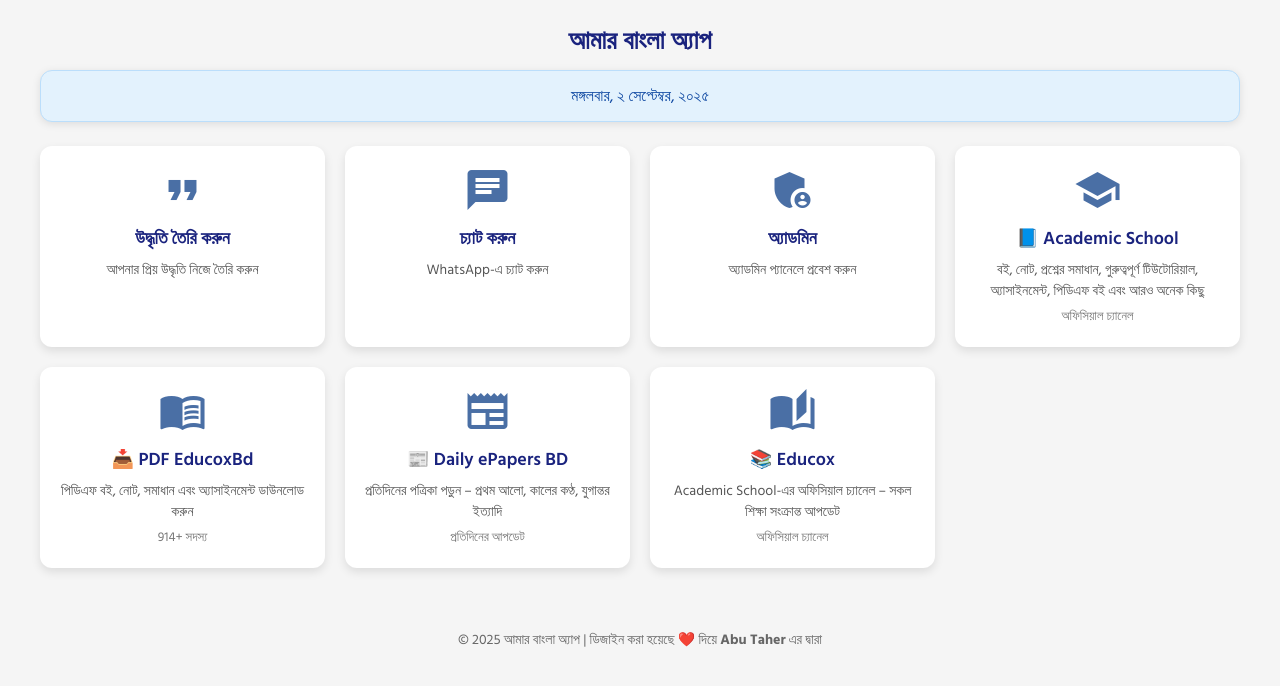
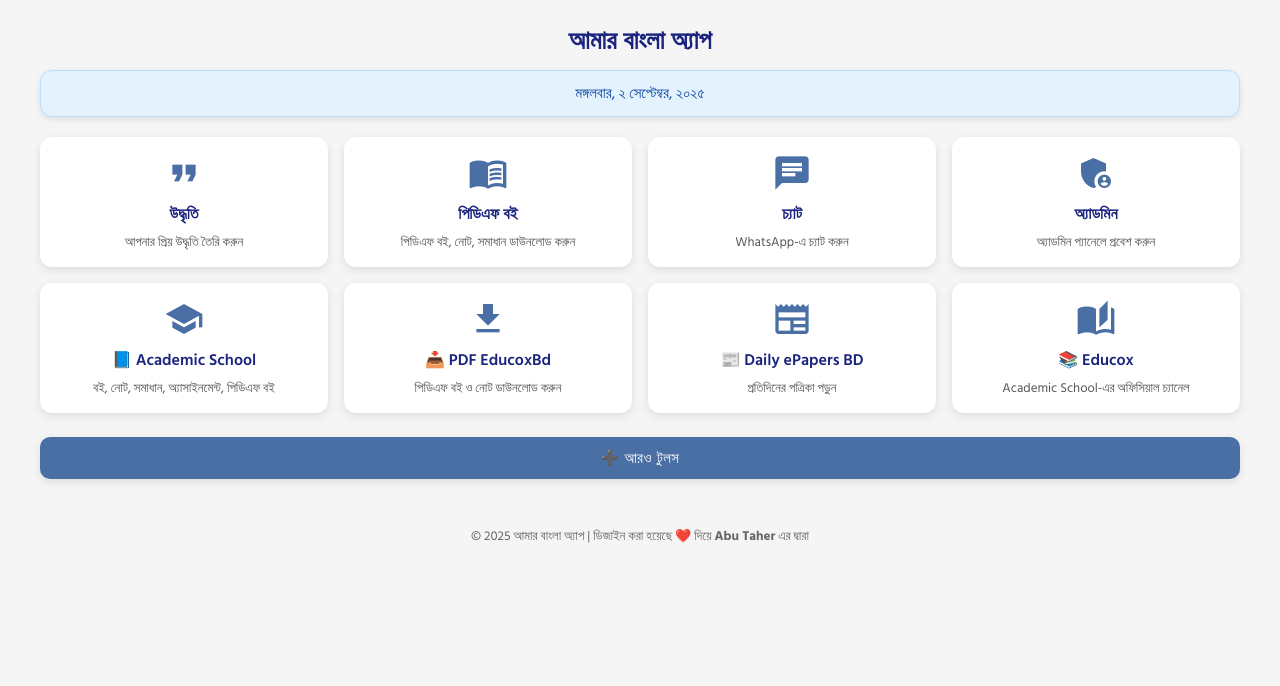
Before and after one commit to academicschoolbd/academicschoolbd.github.io, a plain HTML site: page index.html in a window 1280 px wide. Drawn offline with Linux system fonts and the light colour scheme.

Commit message:
Update index.html

```diff
--- a/index.html
+++ b/index.html
@@ -54,79 +54,103 @@
     .date-card {
       background: #e3f2fd;
       border-radius: 12px;
-      padding: 12px;
+      padding: 10px;
       text-align: center;
-      font-size: 16px;
+      font-size: 15px;
       color: #0d47a1;
-      box-shadow: 0 2px 8px rgba(0,0,0,0.1);
-      margin-bottom: 24px;
+      box-shadow: 0 2px 6px rgba(0,0,0,0.1);
+      margin-bottom: 20px;
       border: 1px solid #bbdefb;
     }
 
+    /* Two cards per row on mobile */
     .menu-grid {
       display: grid;
       grid-template-columns: repeat(auto-fit, minmax(260px, 1fr));
-      gap: 20px;
-      margin-bottom: 30px;
+      gap: 16px;
+      margin-bottom: 24px;
     }
 
     .card {
       background: white;
       border-radius: 12px;
       overflow: hidden;
-      box-shadow: 0 4px 10px rgba(0,0,0,0.1);
+      box-shadow: 0 3px 8px rgba(0,0,0,0.1);
       transition: all 0.3s ease;
       text-decoration: none;
+      padding: 16px;
+      text-align: center;
     }
 
     .card:hover {
-      transform: translateY(-6px);
-      box-shadow: 0 8px 20px rgba(0,0,0,0.15);
-    }
-
-    .card-content {
-      padding: 20px;
-      text-align: center;
+      transform: translateY(-4px);
+      box-shadow: 0 6px 14px rgba(0,0,0,0.15);
     }
 
     .card-icon {
-      font-size: 48px;
+      font-size: 40px;
       color: #4a6fa5;
-      margin-bottom: 10px;
+      margin-bottom: 8px;
     }
 
     .card-title {
-      font-size: 18px;
+      font-size: 16px;
       font-weight: 600;
       color: #1a237e;
     }
 
     .card-desc {
-      font-size: 14px;
+      font-size: 13px;
       color: #555;
       margin-top: 6px;
-      line-height: 1.5;
+      line-height: 1.4;
     }
 
-    .card-meta {
-      font-size: 13px;
-      color: #777;
-      margin-top: 4px;
+    .btn-more {
+      display: block;
+      width: 100%;
+      padding: 12px;
+      background-color: #4a6fa5;
+      color: white;
+      border: none;
+      border-radius: 10px;
+      font-size: 15px;
+      font-weight: 500;
+      cursor: pointer;
+      box-shadow: 0 3px 8px rgba(0,0,0,0.1);
+      margin-bottom: 16px;
+      text-transform: uppercase;
+      letter-spacing: 0.5px;
+    }
+
+    .btn-more:hover {
+      background-color: #3a5a8c;
+    }
+
+    .extra-tools {
+      display: none;
+      grid-template-columns: repeat(auto-fit, minmax(260px, 1fr));
+      gap: 16px;
+      margin-bottom: 20px;
+    }
+
+    .extra-tools.show {
+      display: grid;
     }
 
     .install-btn {
       display: block;
       width: 100%;
-      padding: 14px;
+      padding: 12px;
       background-color: #2e7d32;
       color: white;
       border: none;
-      border-radius: 12px;
-      font-size: 16px;
+      border-radius: 10px;
+      font-size: 15px;
       font-weight: 500;
       cursor: pointer;
-      box-shadow: 0 4px 10px rgba(0,0,0,0.1);
-      margin-bottom: 16px;
+      box-shadow: 0 3px 8px rgba(0,0,0,0.1);
+      margin-bottom: 14px;
       text-transform: uppercase;
     }
 
@@ -136,10 +160,10 @@
 
     footer {
       text-align: center;
-      margin-top: 40px;
-      padding: 20px;
+      margin-top: 30px;
+      padding: 16px;
       color: #666;
-      font-size: 14px;
+      font-size: 13px;
     }
 
     footer .love {
@@ -147,11 +171,23 @@
     }
 
     @media (max-width: 600px) {
+      .menu-grid {
+        grid-template-columns: repeat(2, 1fr); /* 2 cards per row */
+      }
+      .card {
+        padding: 14px;
+      }
+      .card-icon {
+        font-size: 36px;
+      }
+      .card-title {
+        font-size: 15px;
+      }
+      .card-desc {
+        font-size: 12px;
+      }
       h1 {
         font-size: 24px;
-      }
-      .card-title {
-        font-size: 17px;
       }
     }
   </style>
@@ -171,76 +207,83 @@
       📲 অ্যাপ ইনস্টল করুন
     </button>
 
-    <!-- All Cards -->
+    <!-- Main Menu -->
     <div class="menu-grid">
-
-      <!-- Quote Card -->
       <a href="quote.html" class="card">
-        <div class="card-content">
         <span class="material-icons card-icon">format_quote</span>
-          <div class="card-title">উদ্ধৃতি তৈরি করুন</div>
-          <div class="card-desc">আপনার প্রিয় উদ্ধৃতি নিজে তৈরি করুন</div>
-        </div>
+        <div class="card-title">উদ্ধৃতি</div>
+        <div class="card-desc">আপনার প্রিয় উদ্ধৃতি তৈরি করুন</div>
       </a>
 
-      <!-- Chat Card -->
-      <a href="https://wa.me/8801700000000" target="_blank" class="card">
-        <div class="card-content">
-          <span class="material-icons card-icon">chat</span>
-          <div class="card-title">চ্যাট করুন</div>
-          <div class="card-desc">WhatsApp-এ চ্যাট করুন</div>
-        </div>
+      <a href="books/" class="card">
+        <span class="material-icons card-icon">menu_book</span>
+        <div class="card-title">পিডিএফ বই</div>
+        <div class="card-desc">পিডিএফ বই, নোট, সমাধান ডাউনলোড করুন</div>
       </a>
 
-      <!-- Admin Card -->
+      <a href="https://wa.me/8801700000000" target="_blank" class="card">
+        <span class="material-icons card-icon">chat</span>
+        <div class="card-title">চ্যাট</div>
+        <div class="card-desc">WhatsApp-এ চ্যাট করুন</div>
+      </a>
+
       <a href="admin.html" class="card">
-        <div class="card-content">
         <span class="material-icons card-icon">admin_panel_settings</span>
         <div class="card-title">অ্যাডমিন</div>
         <div class="card-desc">অ্যাডমিন প্যানেলে প্রবেশ করুন</div>
-        </div>
       </a>
 
-      <!-- Academic School -->
+      <!-- Telegram Channels -->
       <a href="https://t.me/academicschoolbd" target="_blank" class="card">
-        <div class="card-content">
         <span class="material-icons card-icon">school</span>
         <div class="card-title">📘 Academic School</div>
-          <div class="card-desc">বই, নোট, প্রশ্নের সমাধান, গুরুত্বপূর্ণ টিউটোরিয়াল, অ্যাসাইনমেন্ট, পিডিএফ বই এবং আরও অনেক কিছু</div>
-          <div class="card-meta">অফিসিয়াল চ্যানেল</div>
-        </div>
+        <div class="card-desc">বই, নোট, সমাধান, অ্যাসাইনমেন্ট, পিডিএফ বই</div>
       </a>
 
-      <!-- PDF EducoxBd -->
       <a href="https://t.me/pdf_educoxbd" target="_blank" class="card">
-        <div class="card-content">
-          <span class="material-icons card-icon">menu_book</span>
+        <span class="material-icons card-icon">download</span>
         <div class="card-title">📥 PDF EducoxBd</div>
-          <div class="card-desc">পিডিএফ বই, নোট, সমাধান এবং অ্যাসাইনমেন্ট ডাউনলোড করুন</div>
-          <div class="card-meta">914+ সদস্য</div>
-        </div>
+        <div class="card-desc">পিডিএফ বই ও নোট ডাউনলোড করুন</div>
       </a>
 
-      <!-- Daily ePapers BD -->
       <a href="https://t.me/daily_epapersbd" target="_blank" class="card">
-        <div class="card-content">
         <span class="material-icons card-icon">newspaper</span>
         <div class="card-title">📰 Daily ePapers BD</div>
-          <div class="card-desc">প্রতিদিনের পত্রিকা পড়ুন – প্রথম আলো, কালের কণ্ঠ, যুগান্তর ইত্যাদি</div>
-          <div class="card-meta">প্রতিদিনের আপডেট</div>
-        </div>
+        <div class="card-desc">প্রতিদিনের পত্রিকা পড়ুন</div>
       </a>
 
-      <!-- Educox -->
       <a href="https://t.me/educox" target="_blank" class="card">
-        <div class="card-content">
         <span class="material-icons card-icon">auto_stories</span>
         <div class="card-title">📚 Educox</div>
-          <div class="card-desc">Academic School-এর অফিসিয়াল চ্যানেল – সকল শিক্ষা সংক্রান্ত আপডেট</div>
-          <div class="card-meta">অফিসিয়াল চ্যানেল</div>
+        <div class="card-desc">Academic School-এর অফিসিয়াল চ্যানেল</div>
+      </a>
     </div>
+
+    <!-- More Tools Button -->
+    <button class="btn-more" id="moreBtn">➕ আরও টুলস</button>
+
+    <!-- Extra Tools -->
+    <div class="extra-tools" id="extraTools">
+      <a href="notes.html" class="card">
+        <span class="material-icons card-icon">sticky_note_2</span>
+        <div class="card-title">নোট</div>
+        <div class="card-desc">গুরুত্বপূর্ণ নোট সংরক্ষণ করুন</div>
       </a>
-
+      <a href="calendar.html" class="card">
+        <span class="material-icons card-icon">event</span>
+        <div class="card-title">তারিখ</div>
+        <div class="card-desc">পয়গাম তারিখ চেক করুন</div>
+      </a>
+      <a href="games.html" class="card">
+        <span class="material-icons card-icon">sports_esports</span>
+        <div class="card-title">গেমস</div>
+        <div class="card-desc">মজার গেম খেলুন</div>
+      </a>
+      <a href="backup/" class="card">
+        <span class="material-icons card-icon">cloud_download</span>
+        <div class="card-title">ব্যাকআপ</div>
+        <div class="card-desc">আপনার ডেটা ব্যাকআপ নিন</div>
+      </a>
     </div>
 
     <!-- Footer -->
@@ -251,13 +294,22 @@
 
   </div>
 
-  <!-- Scripts -->
   <script>
-    // ========== 1. Current Year & Date ==========
-    document.getElementById('year').textContent = new Date().getFullYear();
-    document.getElementById('dateCard').textContent = new Date().toLocaleDateString('bn-BD', {
-      weekday: 'long', year: 'numeric', month: 'long', day: 'numeric'
-    });
+    // ========== 1. Bangla Date ==========
+    const banglaDigits = ['০', '১', '২', '৩', '৪', '৫', '৬', '৭', '৮', '৯'];
+    const months = ['জানুয়ারি', 'ফেব্রুয়ারি', 'মার্চ', 'এপ্রিল', 'মে', 'জুন', 'জুলাই', 'আগস্ট', 'সেপ্টেম্বর', 'অক্টোবর', 'নভেম্বর', 'ডিসেম্বর'];
+    const days = ['রবিবার', 'সোমবার', 'মঙ্গলবার', 'বুধবার', 'বৃহস্পতিবার', 'শুক্রবার', 'শনিবার'];
+
+    function updateDate() {
+      const now = new Date();
+      const day = days[now.getDay()];
+      const date = now.getDate();
+      const month = months[now.getMonth()];
+      const year = now.getFullYear();
+      const formatted = `${day}, ${date} ${month}, ${year}`.replace(/\d/g, d => banglaDigits[d]);
+      document.getElementById('dateCard').textContent = formatted;
+    }
+    updateDate();
 
     // ========== 2. PWA Install Prompt ==========
     let deferredPrompt;
@@ -279,7 +331,18 @@
       }
     });
 
-    // ========== 3. Register Service Worker ==========
+    // ========== 3. More Tools Toggle ==========
+    document.getElementById('moreBtn').addEventListener('click', () => {
+      const tools = document.getElementById('extraTools');
+      tools.classList.toggle('show');
+      document.getElementById('moreBtn').textContent =
+        tools.classList.contains('show') ? '➖ কম দেখান' : '➕ আরও টুলস';
+    });
+
+    // ========== 4. Current Year in Footer ==========
+    document.getElementById('year').textContent = new Date().getFullYear();
+
+    // ========== 5. Service Worker Registration ==========
     if ('serviceWorker' in navigator) {
       window.addEventListener('load', () => {
         navigator.serviceWorker.register('sw.js')
```
Lines whose indentation alone changed are shown as unchanged.
